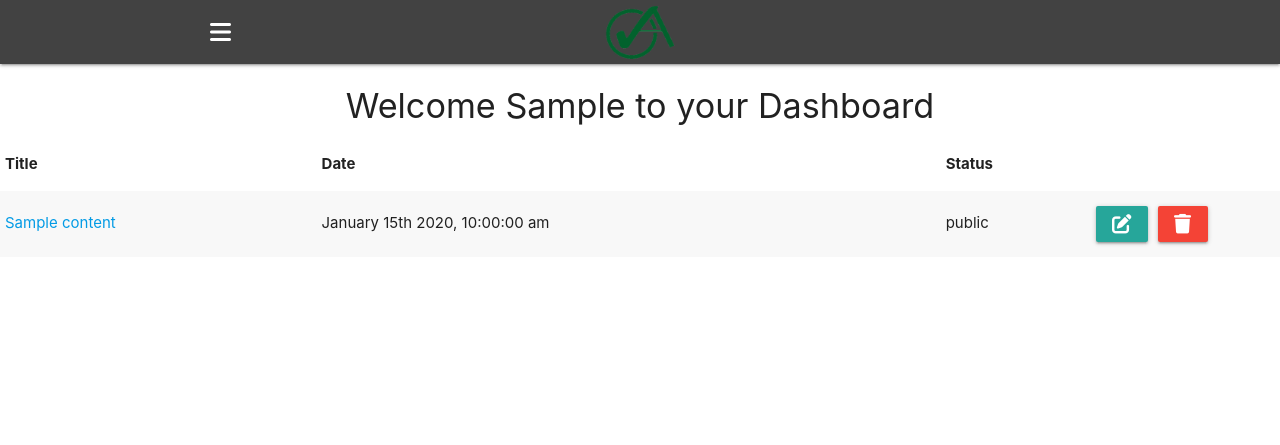
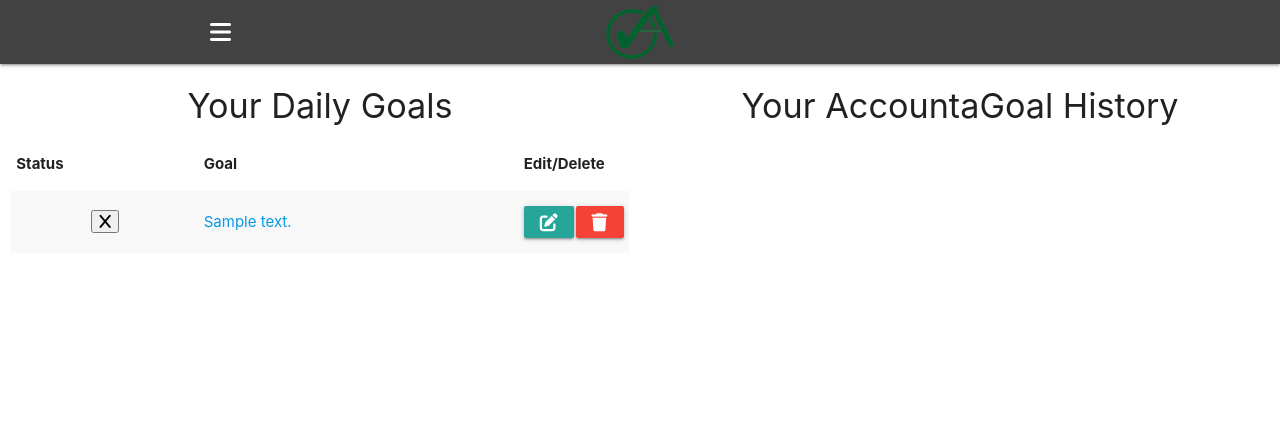
Before and after one commit to EricGallegos/AccountaGoal, a Node server app: page /dashboard in a window 1280 px wide. Shown: the top 445 px of the page. Run offline with Node 20, Linux system fonts and the light colour scheme; a user stored in the database is signed in; tables that the repository leaves empty hold one stand-in row (values such as "Sample post"); some libraries are stand-ins or nearby versions.

Commit message:
Conversion from content to goals

```diff
--- a/helpers/hbs.js
+++ b/helpers/hbs.js
@@ -41,4 +41,8 @@ module.exports = {
       ' selected="selected"$&'
     )
   },
+  checkStatus: function(status){
+    if(status == "incomplete") return false;
+    if(status == "complete") return true;
+  },
 }
--- a/models/User.js
+++ b/models/User.js
@@ -23,7 +23,7 @@ const UserSchema = new mongoose.Schema({
   createdAt: {
     type: Date,
     default: Date.now,
-  }
+  },
 })
 
 module.exports = mongoose.model('User', UserSchema);
--- a/public/css/style.css
+++ b/public/css/style.css
@@ -21,11 +21,6 @@ p{
   font-size: 16px;
 }
 
-.btn-float{
-  float: left;
-  margin-right: 10px;
-}
-
 .img-small{
   width: 4rem;
 }
@@ -40,11 +35,11 @@ p{
 }
 
 #navBar > div{
-  max-width: 1280px;
+  max-width: 1400px;
 }
 
 #Wrapper{
-  max-width: 1280px;
+  max-width: 1400px;
   margin: 0 auto;
 }
 
--- a/routes/auth.js
+++ b/routes/auth.js
@@ -12,7 +12,7 @@ router.get('/google/callback', passport.authenticate('google', {
   failureRedirect: '/',
 }),
 (req, res) =>{
-  res.redirect('/content');
+  res.redirect('/dashboard');
 })
 
 // @desc    Logout user
--- a/routes/index.js
+++ b/routes/index.js
@@ -2,7 +2,7 @@ const express = require('express');
 const router = express.Router();
 const { ensureAuth, ensureGuest } = require('../middleware/auth');
 
-const Content  = require('../models/Content');
+const Goals  = require('../models/Goal');
 
 // @desc     Login / Landing page
 // @route    GET /
@@ -16,11 +16,11 @@ router.get('/', ensureGuest, (req, res) => {
 // @route    GET /dashboard
 router.get('/dashboard', ensureAuth, async (req, res) => {
   try {
-    const content = await Content.find({ user: req.user.id }).lean()
+    const goals = await Goals.find({ user: req.user.id }).lean()
 
     res.render('dashboard', {
       name: req.user.firstName,
-      content,
+      goals,
     });
   } catch (e) {
     console.error(e);
--- a/server.js
+++ b/server.js
@@ -38,7 +38,7 @@ if(process.env.NODE_ENV === 'development'){
 }
 
 // Handlebars Helpers
-const { formatDate, stripTags, truncate, editIcon, select } = require('./helpers/hbs')
+const { formatDate, stripTags, truncate, editIcon, select, checkStatus } = require('./helpers/hbs')
 
 // Handlebars
 app.engine('.hbs', exphbs.engine({
@@ -48,6 +48,7 @@ app.engine('.hbs', exphbs.engine({
     truncate,
     editIcon,
     select,
+    checkStatus,
   },
   defaultLayout: 'main',
   extname: '.hbs',
@@ -81,7 +82,7 @@ app.use(express.static(path.join(__dirname, 'public')));
 // Routes
 app.use('/', require('./routes/index'));
 app.use('/auth', require('./routes/auth'));
-app.use('/content', require('./routes/content'))
+app.use('/goals', require('./routes/goals'))
 
 const PORT = process.env.PORT || 3001;
 
--- a/views/dashboard.hbs
+++ b/views/dashboard.hbs
@@ -1,30 +1,49 @@
 <section id="Wrapper">
-  <h4 class="center">Welcome {{name}} to your Dashboard</h6>
+  <div class="row">
+    <div class="col s12 m12 l6 taskList">
+      <h4 class="center">Your Daily Goals</h6>
 
-  {{#if content}}
+      {{#if goals}}
         <table class="striped">
           <thead>
             <tr>
-          <th>Title</th>
-          <th>Date</th>
               <th>Status</th>
-          <th></th>
+              <th>Goal</th>
+              <!-- <th>Date</th> -->
+              <th>Edit/Delete</th>
             </tr>
           </thead>
           <tbody>
-        {{#each content}}
+            {{#each goals}}
               <tr>
-            <td><a href="/content/{{_id}}">{{title}}</a></td>
-            <td>{{formatDate createdAt 'MMMM Do YYYY, h:mm:ss a'}}</td>
-            <td><span class="dash-status">{{status}}</span></td>
-            <td>
-              <a href="/content/edit/{{_id}}" class="btn btn-float">
+                <td class="center">
+                  {{#if (checkStatus status)}}
+                    <form class="put-form" action="/goals/toggleIncomplete/{{_id}}" method="post">
+                      <input type="hidden" name="_method" value="put">
+                      <button type="submit" name="toggleIncomplete">
+                        <i class="fa-solid fa-check"></i>
+                      </button>
+                    </form>
+                  {{else}}
+                    <form class="put-form" action="/goals/toggleComplete/{{_id}}" method="post">
+                      <input type="hidden" name="_method" value="put">
+                      <button type="submit" name="toggleComplete">
+                        <i class="fa-solid fa-x"></i>
+                      </button>
+                    </form>
+                  {{/if}}
+                </td>
+                <!-- <td><span class="dash-status">{{status}}</span></td> -->
+                <td><a href="/goals/{{_id}}">{{{truncate (stripTags body) 60}}}</a></td>
+                <!-- <td>{{formatDate createdAt 'MMMM Do YYYY, hA'}}</td> -->
+                <td width="110px">
+                  <a href="/goals/edit/{{_id}}" class="btn-small btn-float left">
                     <i class="fas fa-edit"></i>
                   </a>
 
-              <form id="delete-form" action="/content/{{_id}}" method="post">
+                  <form id="delete-form" action="/goals/{{_id}}" method="post">
                     <input type="hidden" name="_method" value="delete">
-                <button type="submit" name="DELETE" class="btn red">
+                    <button type="submit" name="DELETE" class="btn-small btn-float right red">
                       <i class="fas fa-trash"></i>
                     </button>
                   </form>
@@ -37,5 +56,24 @@
       {{else}}
         <p class="center">You have not posted anything</p>
       {{/if}}
+    </div>
+    <div class="col s12 m12 l6">
+      <section>
+        <h4 class="center">Your AccountaGoal History</h4>
+        <form class="" action="index.html" method="post">
 
+        </form>
       </section>
+      <section>
+        <div class="historyChart">
+
+        </div>
+      </section>
+      <section>
+        <div class="calendar">
+
+        </div>
+      </section>
+    </div>
+  </div>
+</section>
--- a/views/partials/_add_btn.hbs
+++ b/views/partials/_add_btn.hbs
@@ -1,5 +1,5 @@
 <div class="fixed-action-btn">
-  <a href="/content/add" class="btn-floating btn-large waves-effect waves-light green darken-3">
+  <a href="/goals/add" class="btn-floating btn-large waves-effect waves-light green darken-3">
     <i class="fas fa-plus"></i>
   </a>
 </div>
--- a/views/partials/_header.hbs
+++ b/views/partials/_header.hbs
@@ -1,7 +1,7 @@
 <nav id="navBar" class="grey darken-3">
   <div class="nav-wrapper container">
 
-    <a href="/content" class="brand-logo center">
+    <a href="/dashboard" class="brand-logo center">
       <img src="/sources/AccountaGoal Logo No BG.png" alt="Error">
     </a>
 
@@ -9,7 +9,6 @@
       <i class="fas fa-bars"></i>
     </a>
     <ul class="sidenav" id="mobile-demo">
-      <li><a href="/content">Front Page</a></li>
       <li><a href="/dashboard">Dashboard</a></li>
       <li><a href="/auth/logout">Logout</a></li>
     </ul>
```
Also changed, not shown: models/Goal.js (renamed from models/Content.js, +7 -6 lines), routes/content.js (deleted, +0 -148 lines), routes/goals.js (added, +169 -0 lines), views/content/show.hbs (deleted, +0 -26 lines), views/goals/add.hbs (renamed from views/content/add.hbs, +9 -15 lines), views/goals/show.hbs (added, +26 -0 lines), views/goals/edit.hbs (renamed from views/content/edit.hbs), views/goals/index.hbs (renamed from views/content/index.hbs). Lines whose indentation alone changed are shown as unchanged.
